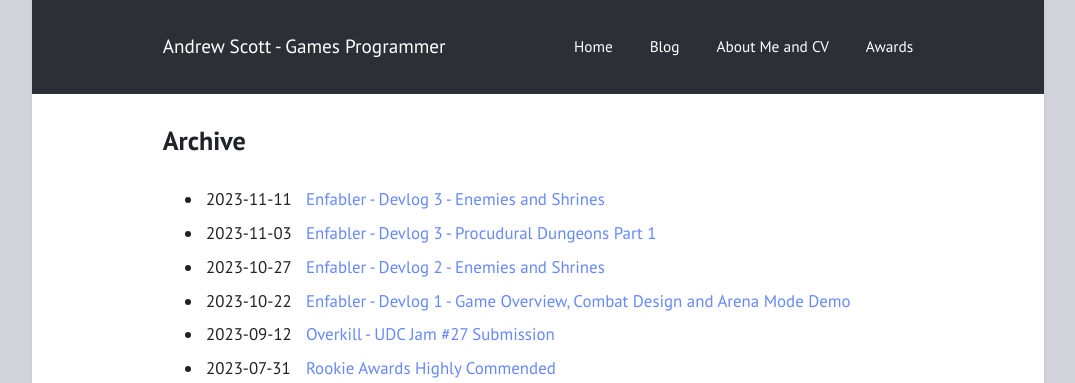
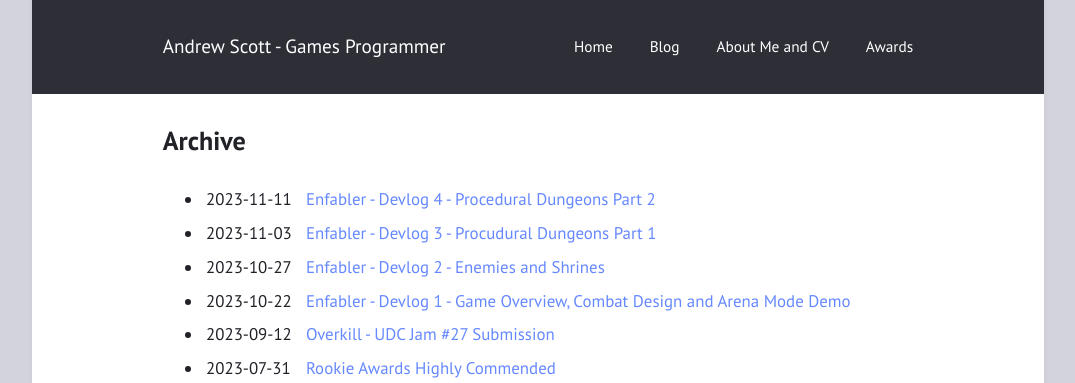
Before and after one commit to andrewscott02/andrewscott02.github.io, a Jekyll site: the page built from archive.html, in a window 1280 px wide. Shown: the top 383 px of the page, without its empty margins (102-1177 px from the left). Built offline with Jekyll 4.4.1, drawn with Linux system fonts in a browser that asks for light colours.

Commit message:
Update 2023-11-11-enfabler4.md

```diff
--- a/_posts/2023-11-11-enfabler4.md
+++ b/_posts/2023-11-11-enfabler4.md
@@ -1,5 +1,5 @@
 ---
-title:  "Enfabler - Devlog 3 - Enemies and Shrines"
+title:  "Enfabler - Devlog 4 - Procedural Dungeons Part 2"
 layout: post
 categories: media
 ---
```
